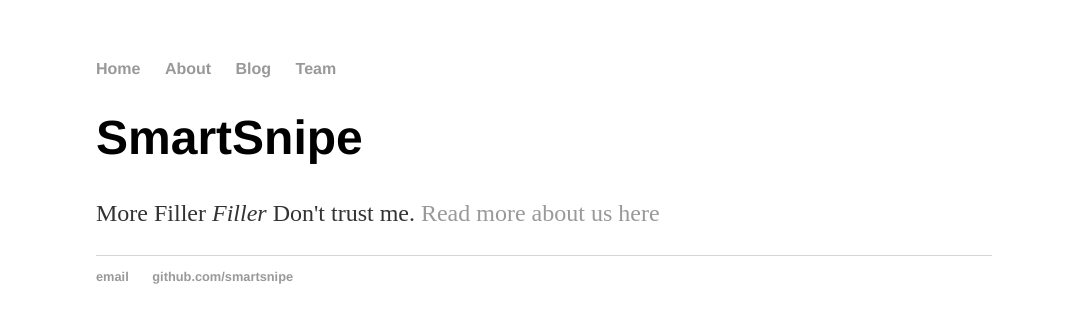
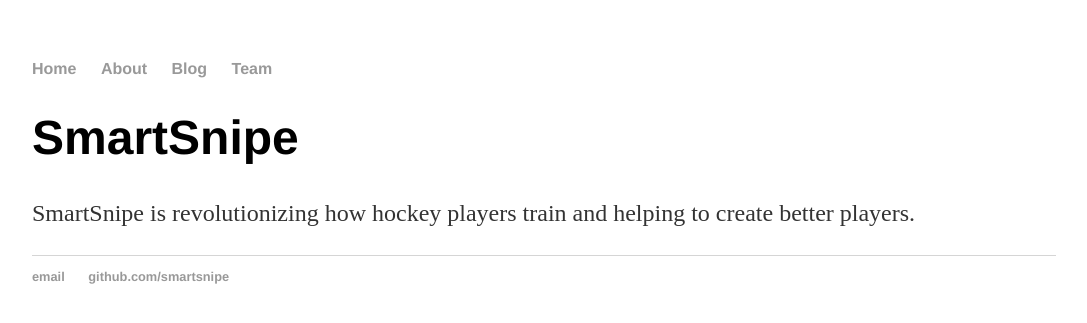
Before and after one commit to SmartSnipe/SmartSnipe.github.io, a Jekyll site: the page built from index.html, in a window 1280 px wide. Shown: the top 323 px of the page, without its empty margins (96-1183 px from the left). Built offline with Jekyll 4.4.1, drawn with Linux system fonts in a browser that asks for light colours.

Commit message:
Small changes

```diff
--- a/css/main.css
+++ b/css/main.css
@@ -1,6 +1,6 @@
 body {
     margin: 60px auto;
-    width: 70%;
+    width: 80%;
 }
 nav ul, footer ul {
     font-family:'Helvetica', 'Arial', 'Sans-Serif';
--- a/index.html
+++ b/index.html
@@ -4,5 +4,5 @@
 ---
 <div class="blurb">
 	<h1>SmartSnipe</h1>
-	<p>More Filler <em>Filler</em> Don't trust me. <a href="/about">Read more about us here</a></p>
+	<p>SmartSnipe is revolutionizing how hockey players train and helping to create better players. </p>
 </div><!-- /.blurb -->
```
Also changed, not shown: _posts/2020-01-17-site-launched.md (+1 -0 lines), _posts/2020-01-18-prototyping-begins.md (+1 -1 lines), Assets/thumbsupkid.png (added).
